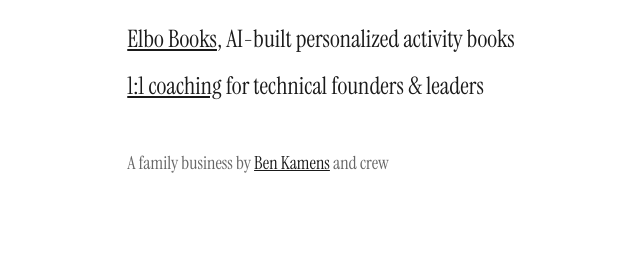
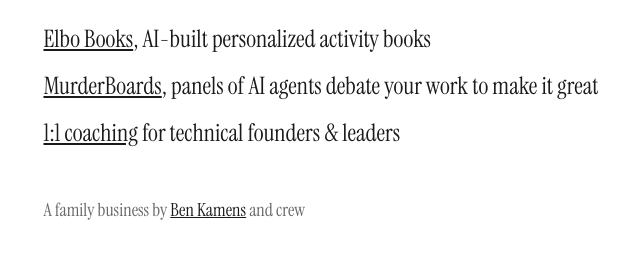
Before and after one commit to kamens/elbosoftware.com, a plain HTML site: page index.html in a window 1280 px wide. Shown: the part 167-426 px from the top of the page, without its empty margins (319-959 px from the left). Drawn offline with Linux system fonts and the light colour scheme.

Commit message:
murderboards link

```diff
--- a/index.html
+++ b/index.html
@@ -55,6 +55,7 @@
 			<div class="header">Elbo Software</div>
 			<div class="offerings">
 				<div><a href="https://elbobooks.com">Elbo Books</a>, AI-built personalized activity books</div>
+				<div><a href="https://murderboards.ai">MurderBoards</a>, panels of AI agents debate your work to make it great</div>
 				<div><a href="mailto:ben@elbosoftware.com">1:1 coaching</a> for technical founders & leaders</div>
 			</div>
 			<div class="tagline">
```
